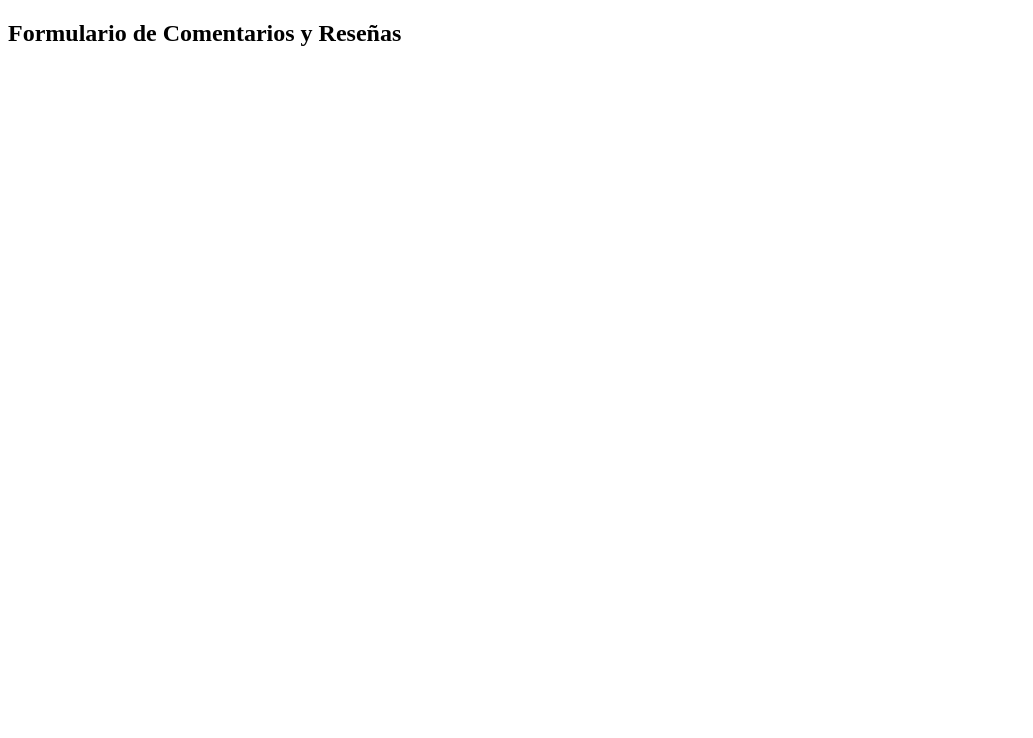
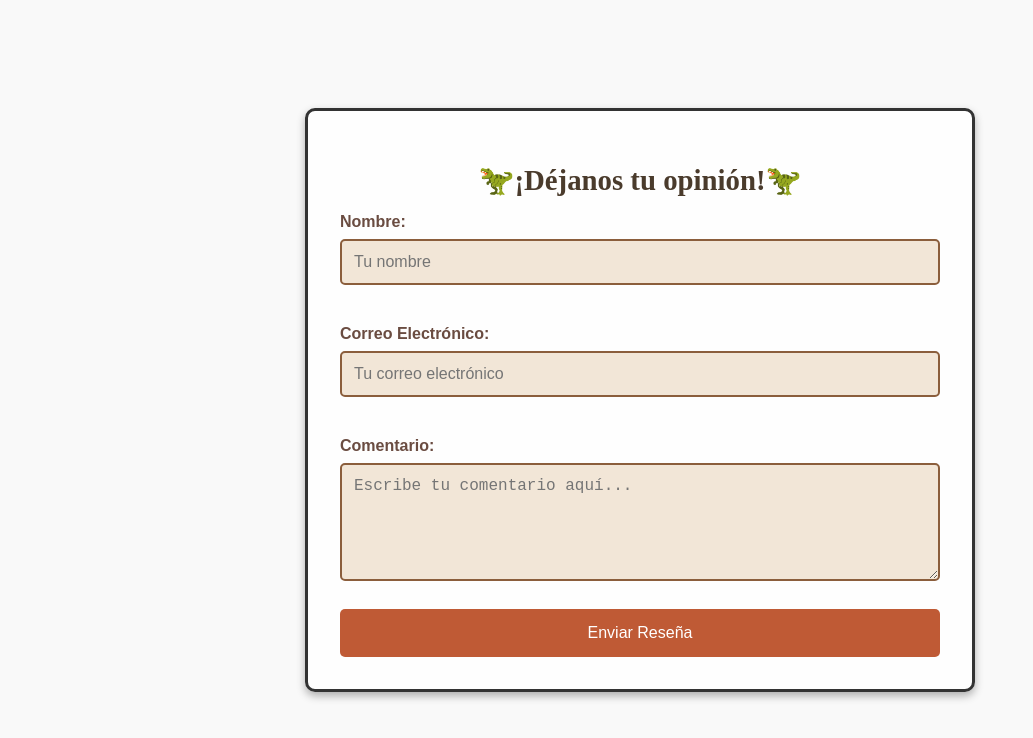
Before and after one commit to xalyrodas/proyecto-formularios, a plain HTML site: page componentes/formularioDeComentarioReseñas/reseña.html in a window 1280 px wide. Shown: the whole page, without its empty margins (0-1033 px from the left). Drawn offline with Linux system fonts and the light colour scheme.

Commit message:
formulario por gabriel terminado

```diff
--- a/componentes/formularioDeComentarioReseñas/reseña.css
+++ b/componentes/formularioDeComentarioReseñas/reseña.css
@@ -0,0 +1,71 @@
+body {
+    font-family: Arial, sans-serif;
+    background-color: #f9f9f9;
+    margin: 0;
+    padding: 0;
+    display: flex;
+    justify-content: center;
+    align-items: center;
+    min-height: 100vh;
+}
+
+
+.container {
+    background: rgba(255, 255, 255, 0.9); /* Fondo blanco semi-transparente */
+    border-radius: 10px;
+    box-shadow: 0 4px 8px rgba(0, 0, 0, 0.3);
+    padding: 2rem;
+    width: 90%;
+    max-width: 600px;
+    border: 3px solid #333; /* Borde más grueso */
+}
+
+h1 {
+    margin-bottom: 1rem;
+    color: #4A3B2C; /* Color marrón prehistórico */
+    font-size: 1.8rem; /* Tamaño más grande */
+    text-align: center;
+    font-family: 'Times New Roman', Times, serif; /* Fuente más antigua */
+}
+
+.review-form {
+    display: grid;
+    grid-template-rows: 7rem 7rem 1fr 3rem;
+}
+
+.form-group-3 {
+    width: 100%; /* Adaptación al contenedor */
+    margin-bottom: 1.5rem;
+}
+
+label {
+    display: block;
+    font-weight: bold;
+    margin-bottom: 0.5rem;
+    color: #6A4C41; /* Color marrón oscuro */
+}
+
+input, select, textarea {
+    width: 100%;
+    padding: 0.75rem;
+    border: 2px solid #8B5E3C; /* Borde más grueso y color dino */
+    border-radius: 5px;
+    font-size: 1rem;
+    box-sizing: border-box;
+    background-color: #F2E6D7; /* Fondo de los campos */
+}
+
+button {
+    background-color: #BF5A35; /* Color terracota */
+    color: #fff;
+    border: none;
+    padding: 0.75rem;
+    border-radius: 5px;
+    font-size: 1rem;
+    cursor: pointer;
+    transition: background-color 0.3s;
+}
+
+button:hover {
+    background-color: #9C3F1E; /* Color terracota oscuro */
+}
--- a/componentes/formularioDeComentarioReseñas/reseña.html
+++ b/componentes/formularioDeComentarioReseñas/reseña.html
@@ -9,7 +9,27 @@
     <link rel="stylesheet" href="../../confing/config.css">
 </head>
 <body>
-    <h2>Formulario de Comentarios y Reseñas</h2>
+    <div class="container">
+        <h1>🦖¡Déjanos tu opinión!🦖</h1>
+        <div class="review-form">
+            <div class="form-group">
+                <label for="name">Nombre:</label>
+                <input type="text" id="name" name="name" placeholder="Tu nombre" required>
+            </div>
+            <div class="form-group">
+                <label for="email">Correo Electrónico:</label>
+                <input type="email" id="email" name="email" placeholder="Tu correo electrónico" required>
+            </div>
+            <div class="form-group-3">
+                <label for="comment">Comentario:</label>
+                <textarea id="comment" name="comment" rows="5" placeholder="Escribe tu comentario aquí..." required></textarea>
+            </div>
+            <button type="submit">Enviar Reseña</button>
+        </div>
+    </div>
+
+
+
     <script src="formulario.js"></script>
 </body>
 </html>
```
